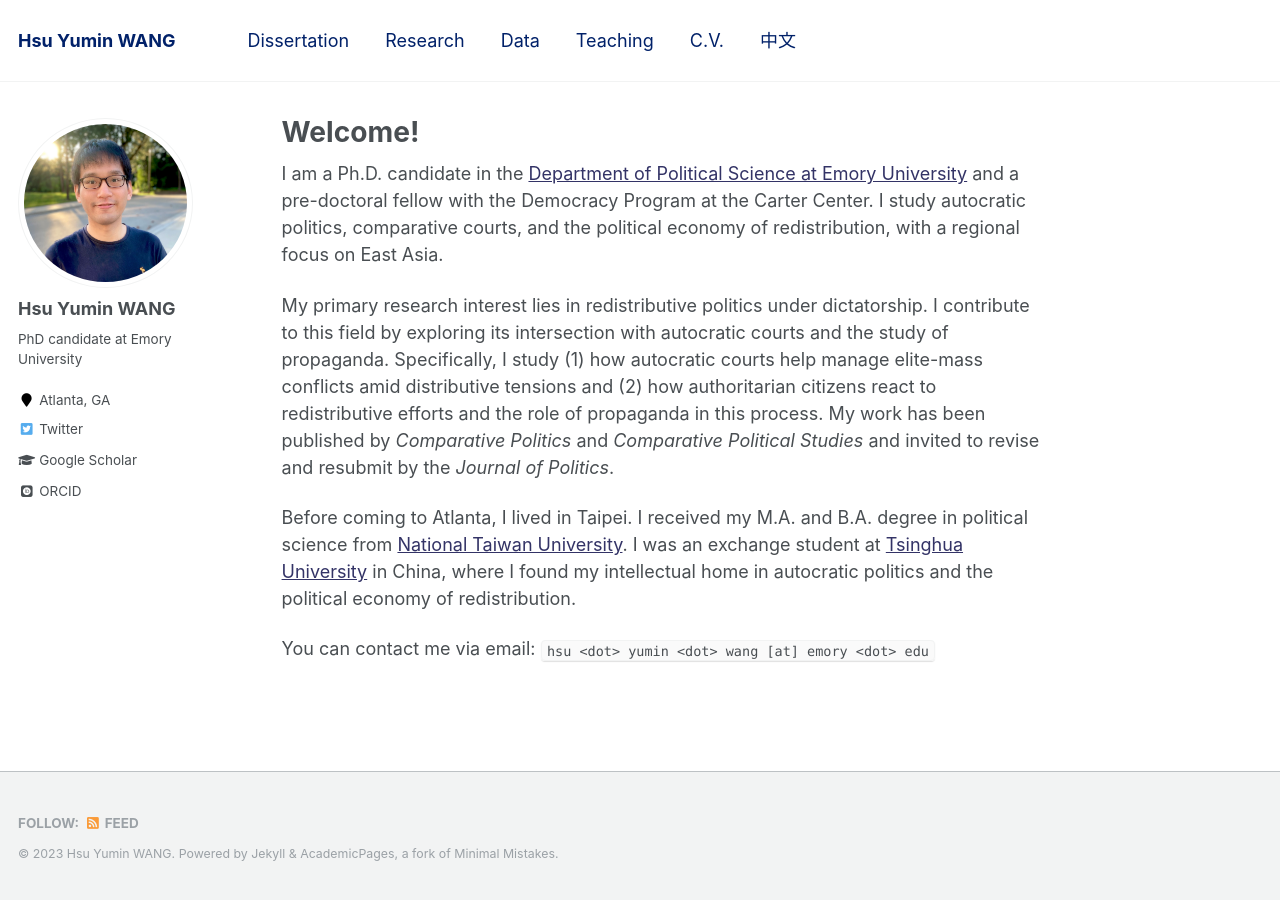
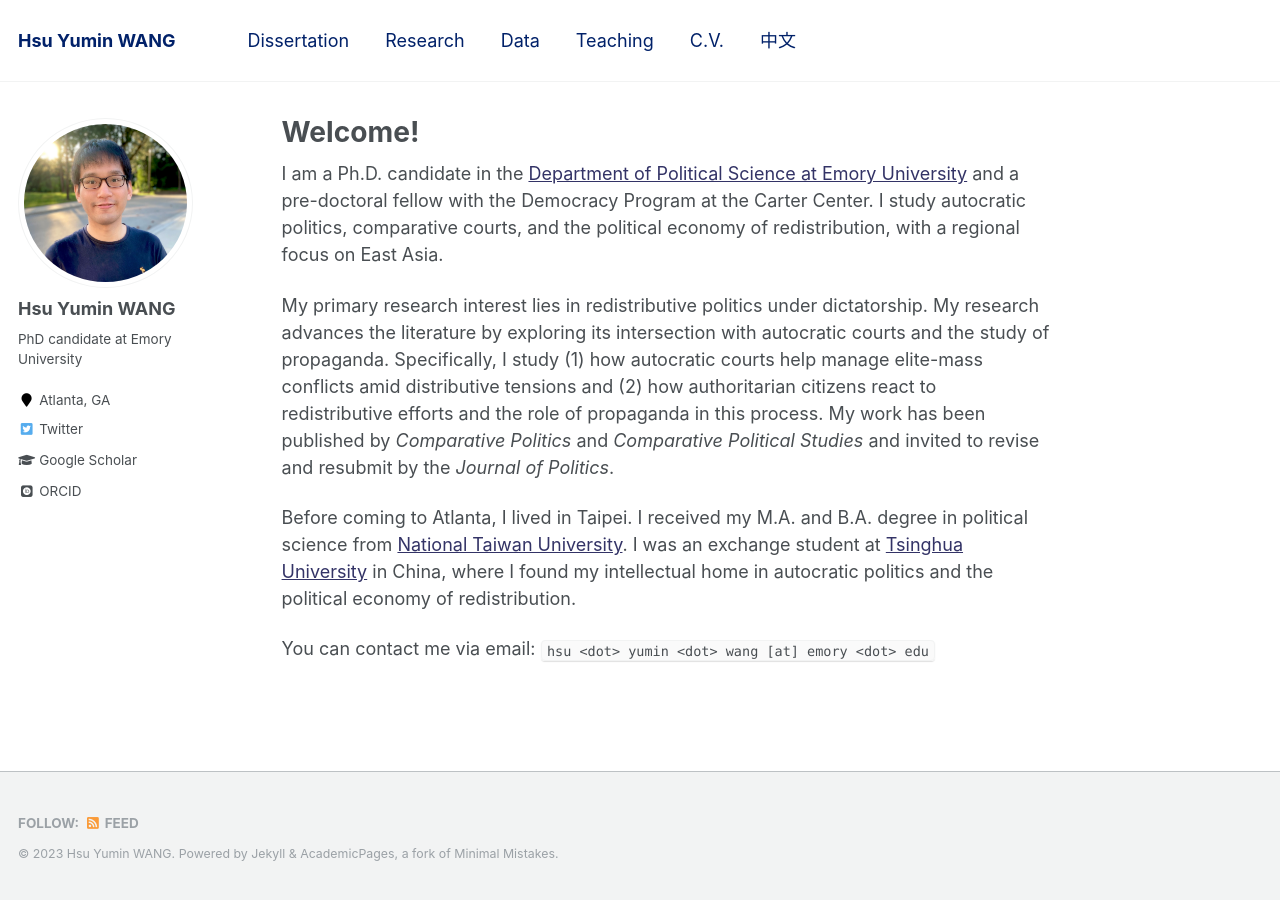
Before and after one commit to hsuyumin/hsuyumin.github.io, a Jekyll site: the page built from _pages/about.md, in a window 1280 px wide. Built offline with Jekyll 4.4.1, drawn with Linux system fonts in a browser that asks for light colours; some web fonts are replaced.

Commit message:
Update about.md

```diff
--- a/_pages/about.md
+++ b/_pages/about.md
@@ -10,7 +10,7 @@ redirect_from:
 
 I am a Ph.D. candidate in the [Department of Political Science at Emory University](http://polisci.emory.edu/home/) and a pre-doctoral fellow with the Democracy Program at the Carter Center. I study autocratic politics, comparative courts, and the political economy of redistribution, with a regional focus on East Asia.
 
-My primary research interest lies in redistributive politics under dictatorship. I contribute to this field by exploring its intersection with autocratic courts and the study of propaganda. Specifically, I study (1) how autocratic courts help manage elite-mass conflicts amid distributive tensions and (2) how authoritarian citizens react to redistributive efforts and the role of propaganda in this process. My work has been published by _Comparative Politics_ and _Comparative Political Studies_ and invited to revise and resubmit by the _Journal of Politics_.
+My primary research interest lies in redistributive politics under dictatorship. My research advances the literature by exploring its intersection with autocratic courts and the study of propaganda. Specifically, I study (1) how autocratic courts help manage elite-mass conflicts amid distributive tensions and (2) how authoritarian citizens react to redistributive efforts and the role of propaganda in this process. My work has been published by _Comparative Politics_ and _Comparative Political Studies_ and invited to revise and resubmit by the _Journal of Politics_.
 
 Before coming to Atlanta, I lived in Taipei. I received my M.A. and B.A. degree in political science from [National Taiwan University](https://www.ntu.edu.tw/english/). I was an exchange student at [Tsinghua University](https://www.tsinghua.edu.cn/en/) in China, where I found my intellectual home in autocratic politics and the political economy of redistribution.
 
```
